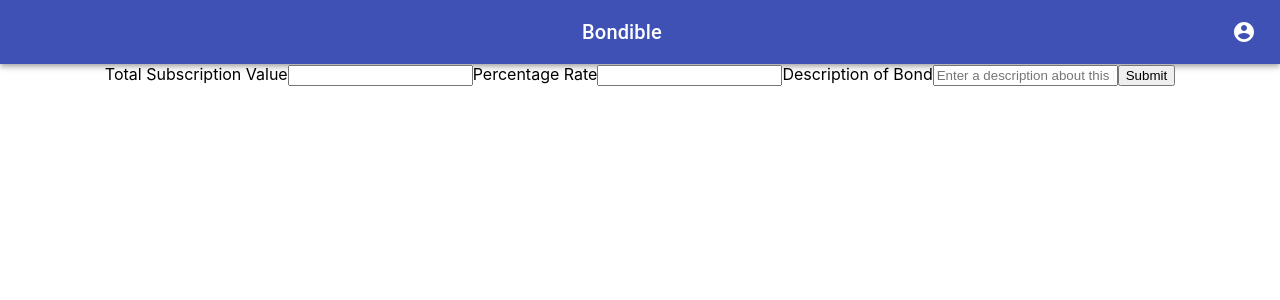
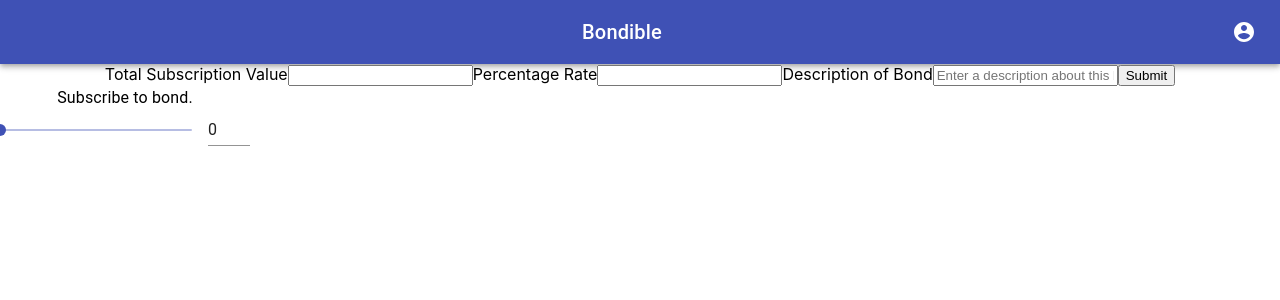
Before and after one commit to harrymoy/Bondible, a React (Create React App) app in the folder bondible-app/: page / in a window 1280 px wide. Shown: the top 300 px of the page. Built offline with nearby package versions, Linux system fonts and the light colour scheme.

Commit message:
Slider fixed and now slides and updates value.

```diff
--- a/bondible-app/src/App.tsx
+++ b/bondible-app/src/App.tsx
@@ -1,12 +1,17 @@
 import './App.css'
 import MenuAppBar from './components/Header'
 import BondForm from './components/BondForm'
+import Subscribe from './components/Subscribe'
 
 function App() {
   return (
     <div className="App">
       <MenuAppBar />
       <BondForm contractAddress="0xCf7Ed3AccA5a467e9e704C703E8D87F634fB0Fc9" />
+      <Subscribe
+        contractAddress="0xCf7Ed3AccA5a467e9e704C703E8D87F634fB0Fc9"
+        maxSubscription={100}
+      />
     </div>
   )
 }
--- a/bondible-app/src/components/Subscribe.tsx
+++ b/bondible-app/src/components/Subscribe.tsx
@@ -20,29 +20,28 @@ interface subscription {
 
 const Subscribe = (props: subscription) => {
   const classes = useStyles()
-  const [bondId, setBondId] = useState<number>()
-  const [subscriptionAmount, setSubscriptionAmount] = useState<number>(0)
+  const [bondId, setBondId] = useState<number>(1)
+  const [subscriptionAmount, setSubscriptionAmount] = useState<
+    number | number[]
+  >(0)
   const [currentMaxSubscription, setCurrentMaxSubscription] = useState<number>(
     props.maxSubscription,
   )
 
   const handleSliderChange = (
-    event: React.ChangeEvent<HTMLInputElement | HTMLTextAreaElement>,
-    newValue: number,
+    event: React.ChangeEvent<{}>,
+    newValue: number | number[],
   ) => {
     setSubscriptionAmount(newValue)
   }
 
-  const handleInputChange = (
-    event: React.ChangeEvent<HTMLInputElement | HTMLTextAreaElement>,
-  ) => {
-    setSubscriptionAmount(parseInt(event.currentTarget.value))
+  const handleInputChange = (event: any) => {
+    setSubscriptionAmount(parseInt(event.target.value))
   }
 
   const handleMinMax = () => {
     if (subscriptionAmount < 0) {
       setSubscriptionAmount(0)
-    } else if (subscriptionAmount > props.maxSubscription) {
     }
   }
 
@@ -60,8 +59,9 @@ const Subscribe = (props: subscription) => {
     const bondFactoryContract: Contract = ConnectBondFactory(
       props.contractAddress,
     )
-
-    SubscribeBond(bondId!, subscriptionAmount!, bondFactoryContract)
+    if (typeof subscriptionAmount === 'number') {
+      SubscribeBond(bondId!, subscriptionAmount!, bondFactoryContract)
+    }
   }
 
   /** TO DO:
@@ -77,16 +77,11 @@ const Subscribe = (props: subscription) => {
   return (
     <div className={classes.root}>
       <Typography id="input-slider" gutterBottom>
-        Volume
+        Subscribe to bond.
       </Typography>
       <Grid container spacing={2} alignItems="center">
         <Grid item xs>
           <Slider
-            value={
-              typeof setSubscriptionAmount === 'number'
-                ? setSubscriptionAmount
-                : 0
-            }
             onChange={handleSliderChange}
             aria-labelledby="input-slider"
           />
@@ -94,7 +89,7 @@ const Subscribe = (props: subscription) => {
         <Grid item>
           <Input
             className={classes.input}
-            value={setSubscriptionAmount}
+            value={subscriptionAmount}
             margin="dense"
             onChange={handleInputChange}
             onBlur={handleMinMax}
@@ -111,3 +106,5 @@ const Subscribe = (props: subscription) => {
     </div>
   )
 }
+
+export default Subscribe
```
